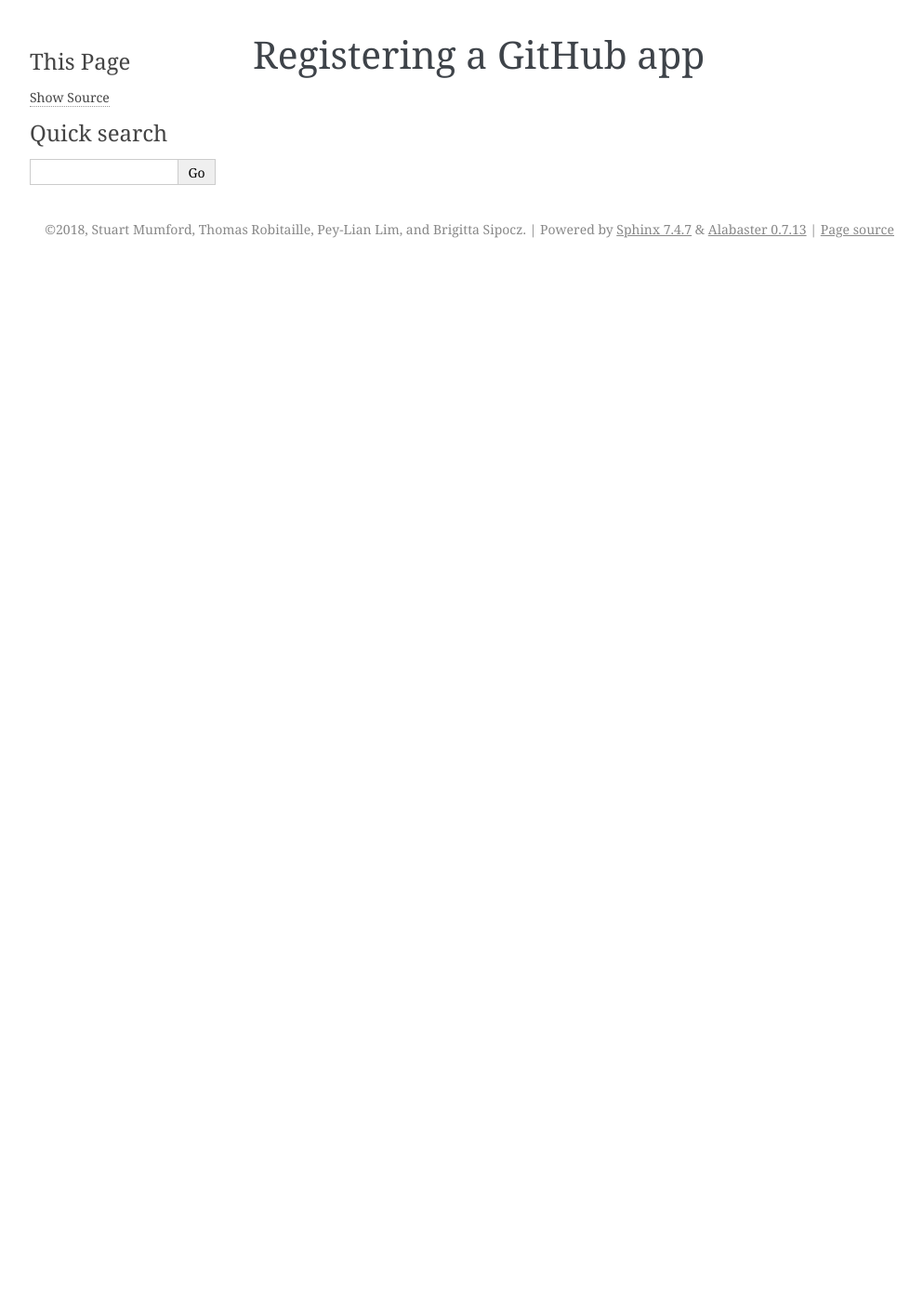
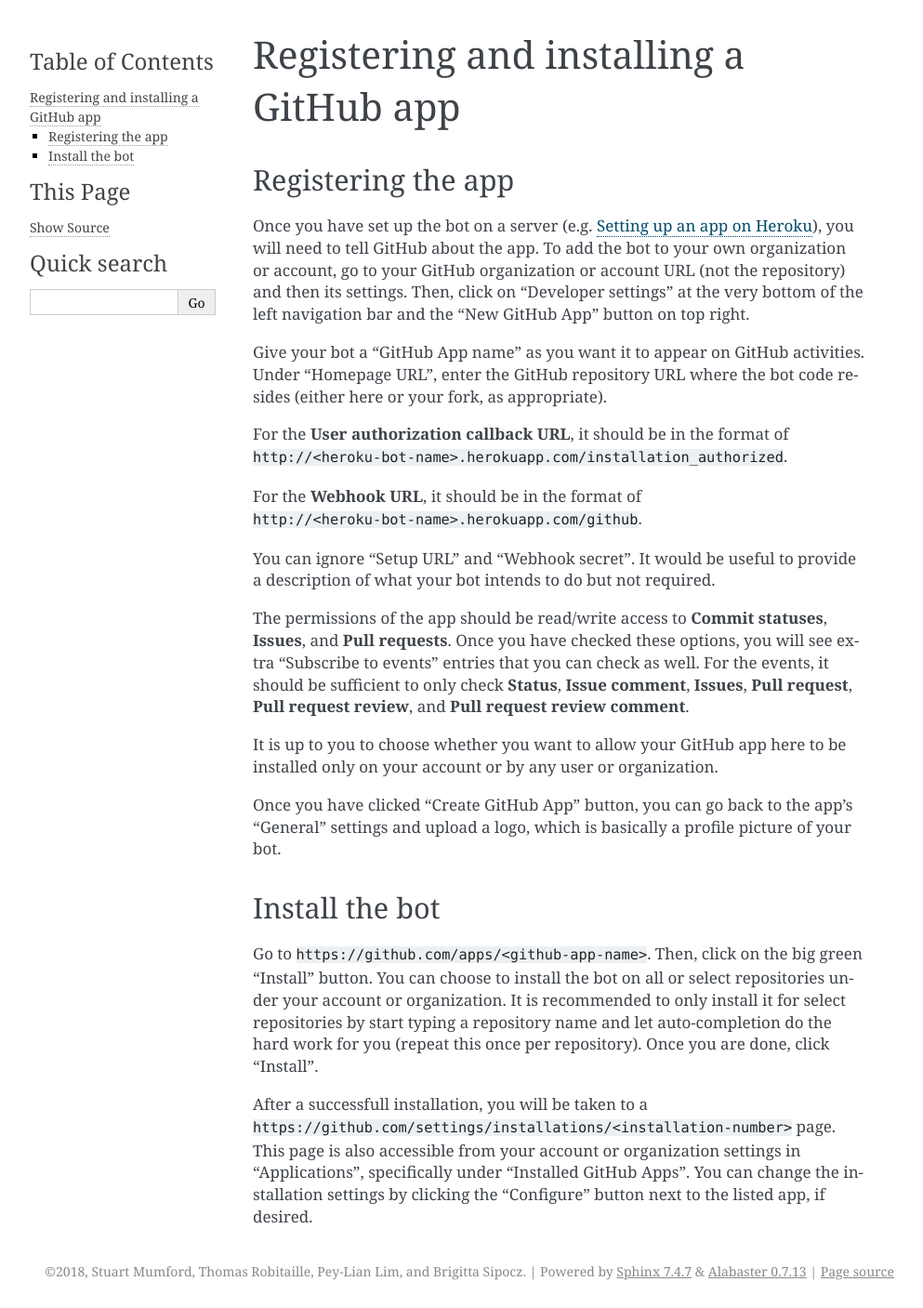
Before and after one commit to OpenAstronomy/baldrick, a Sphinx documentation site: the page built from doc/github.rst, in a window 1280 px wide. Shown: the whole page at 93% size, without its empty margins (148-1141 px from the left). Built offline with Sphinx 7.4.7, drawn with Linux system fonts in a browser that asks for light colours; before the commit the page ends 900 px from its top, so only the background shows below that.

Commit message:
Added initial docs about Heroku and GitHub

````diff
--- a/doc/github.rst
+++ b/doc/github.rst
@@ -1,2 +1,57 @@
-Registering a GitHub app
-========================
+.. _github:
+
+Registering and installing a GitHub app
+=======================================
+
+Registering the app
+-------------------
+
+Once you have set up the bot on a server (e.g. :ref:`heroku`), you will need to
+tell GitHub about the app. To add the bot to your own organization or account,
+go to your GitHub organization or account URL (not the repository) and then its
+settings. Then, click on "Developer settings" at the very bottom of the left
+navigation bar and the "New GitHub App" button on top right.
+
+Give your bot a "GitHub App name" as you want it to appear on GitHub
+activities. Under "Homepage URL", enter the GitHub repository URL where
+the bot code resides (either here or your fork, as appropriate).
+
+For the **User authorization callback URL**, it should be in the format of
+``http://<heroku-bot-name>.herokuapp.com/installation_authorized``.
+
+For the **Webhook URL**, it should be in the format of
+``http://<heroku-bot-name>.herokuapp.com/github``.
+
+You can ignore "Setup URL" and "Webhook secret". It would be useful to
+provide a description of what your bot intends to do but not required.
+
+The permissions of the app should be read/write access to **Commit statuses**,
+**Issues**, and **Pull requests**. Once you have checked these options,
+you will see extra "Subscribe to events" entries that you can check as well.
+For the events, it should be sufficient to only check **Status**,
+**Issue comment**, **Issues**, **Pull request**, **Pull request review**,
+and **Pull request review comment**.
+
+It is up to you to choose whether you want to allow your GitHub app here to
+be installed only on your account or by any user or organization.
+
+Once you have clicked "Create GitHub App" button, you can go back to the app's
+"General" settings and upload a logo, which is basically a profile picture
+of your bot.
+
+Install the bot
+---------------
+
+Go to ``https://github.com/apps/<github-app-name>``. Then, click on the big
+green "Install" button. You can choose to install the bot on all or select
+repositories under your account or organization. It is recommended to only
+install it for select repositories by start typing a repository name and let
+auto-completion do the hard work for you (repeat this once per repository). Once
+you are done, click "Install".
+
+After a successfull installation, you will be taken to a
+``https://github.com/settings/installations/<installation-number>`` page.
+This page is also accessible from your account or organization settings in
+"Applications", specifically under "Installed GitHub Apps".
+You can change the installation settings by clicking the "Configure"
+button next to the listed app, if desired.
--- a/doc/heroku.rst
+++ b/doc/heroku.rst
@@ -1,2 +1,52 @@
+.. _heroku:
+
 Setting up an app on Heroku
 ===========================
+
+Once you have an app ready to go using baldrick, you can deploy it to any
+server you want. Here we provide instructions on setting it up on Heroku.
+
+To start off, create a free account on Heroku if you don't already have one.
+When you see the option to create a new app, select it (ignore the "add to
+pipeline" option). Give a name to your app; You need to select a name that is
+not already taken and it does not have to be the same as the bot's name here.
+
+You should now be on the "Deploy" section. Again, ignore the pipeline
+option. Select Github as "Deployment Method". Enter the relevant GitHub
+organization or account that the bot resides in (this should be automatically
+populated if you have given Heroku access to your GitHub account) and type
+in the bot's repository name (either this bot or a forked version of it).
+
+If you want to enable automatic deployment from a selected branch of the
+repository, click the "Enable Automatic Deploys" button. This will pick up
+changes to the given branch and re-deploy the bot as needed.
+For most cases, you don't need the "wait for CI to pass before deploy"
+option as the bot is already tested here.
+
+For the first time, you also need to manually deploy the bot by clicking
+"Deploy Branch".
+
+Once it is successfully deployed, and once you have followed the instructions to
+add the app to GitHub (see :ref:`github`) go to "Settings" tab of the app on
+Heroku and you can customize its behavior using "Config Vars". This is the only
+custom configuration on Heroku and can be set through the Heroku admin
+interface, as mentioned. The main required environment variables (also see
+"Authentication" section below) are:
+
+* ``GITHUB_APP_INTEGRATION_ID``, which should be set to the integration ID
+  provided by GitHub app (see "GitHub settings" section below) under
+  "General Settings", specifically "About... ID". This is a numerical integer
+  value.
+
+* ``GITHUB_APP_PRIVATE_KEY``, which is generated by the GitHub app
+  (see "GitHub settings" section below).
+  This private key should look like:
+
+  ```
+  -----BEGIN RSA PRIVATE KEY-----
+  <some random characters>
+  -----END RSA PRIVATE KEY-----
+  ```
+
+  The whole key, including the ``BEGIN`` and ``END`` header and footer
+  should be pasted into the field.
````
